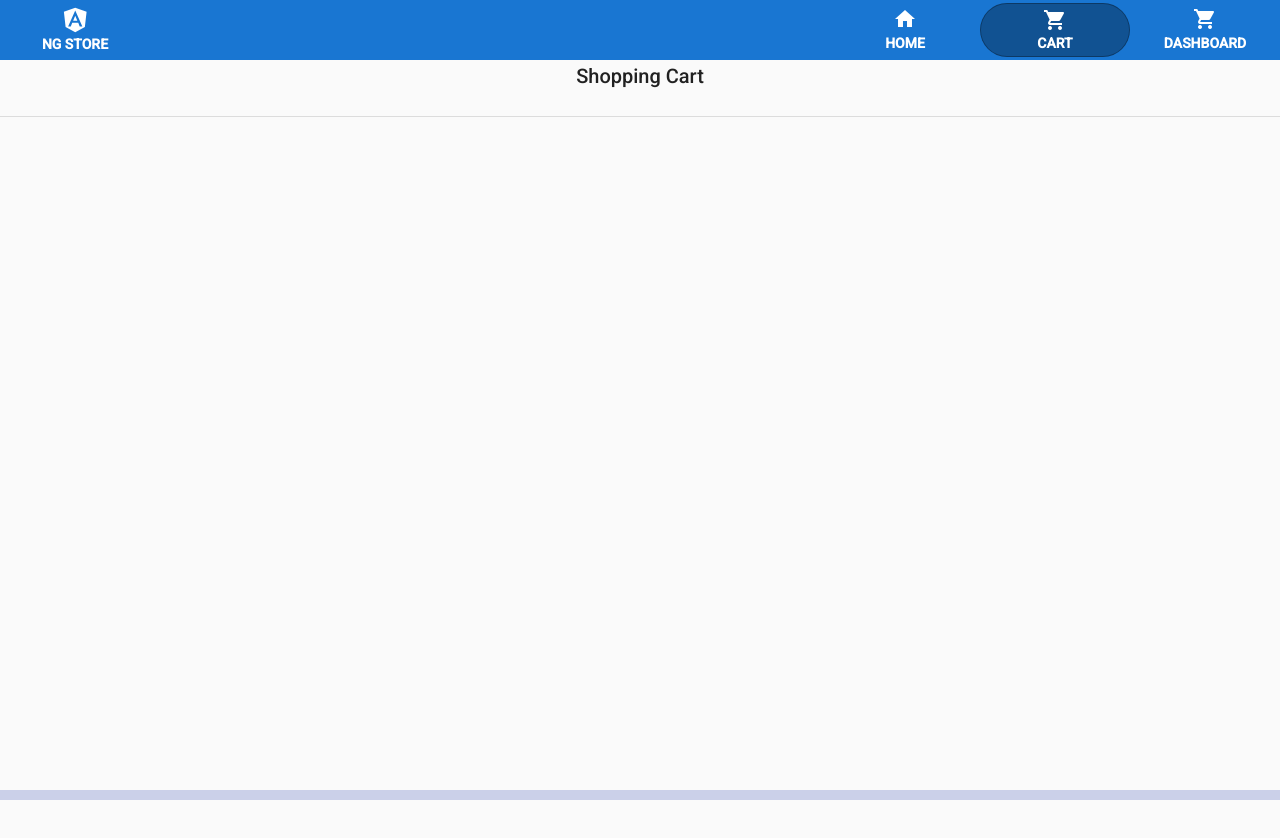
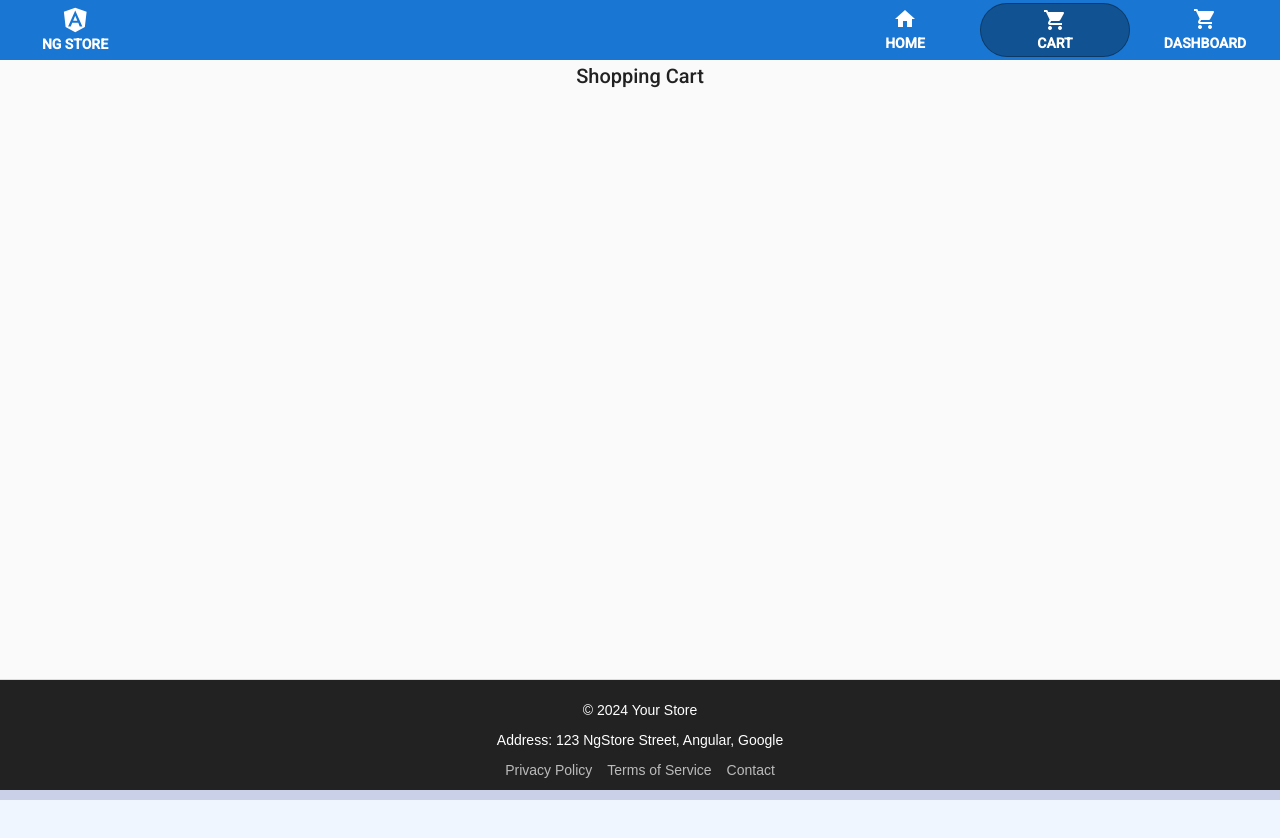
Before and after one commit to Cfun1/ng-store, an Angular app: page /cart in a window 1280 px wide. Shown: the top 838 px of the page. After the commit the page ends 800 px from the top, so only its background shows below. Built offline with nearby package versions, Linux system fonts and the light colour scheme.

Commit message:
add a footer content

```diff
--- a/src/app/app.component.css
+++ b/src/app/app.component.css
@@ -0,0 +1,14 @@
+.main-wrapper {
+    display: flex;
+    flex-direction: column;
+    height: 100%;
+}
+
+.router-outlet-container {
+    margin-bottom: 3em;
+    flex: 1 0;
+}
+
+app-footer {
+    margin-top: auto;
+}
--- a/src/app/app.component.html
+++ b/src/app/app.component.html
@@ -1,3 +1,4 @@
+<div class="main-wrapper">
   <app-header>
     <app-navbar [title]="navbarTitle"></app-navbar>
   </app-header>
@@ -8,3 +9,4 @@
 
   <mat-divider></mat-divider>
   <app-footer></app-footer>
+</div>
--- a/src/app/shared/footer/footer.component.css
+++ b/src/app/shared/footer/footer.component.css
@@ -24,3 +24,44 @@ progress::-webkit-progress-value {
             opacity: 1;
       }
 }
+
+/**/
+/* Footer Styling */
+.footer {
+      background-color: #222;
+      color: #fff;
+      padding: 20px 0;
+      text-align: center;
+      font-family: Arial, sans-serif;
+}
+
+.footer-container {
+      max-width: 1200px;
+      margin: 0 auto;
+      padding: 0 15px;
+      display: flex;
+      flex-direction: column;
+      gap: 10px;
+}
+
+.footer p {
+      margin: 0;
+      font-size: 14px;
+}
+
+.footer-links {
+      display: flex;
+      justify-content: center;
+      gap: 15px;
+}
+
+.footer-links a {
+      color: #bbb;
+      text-decoration: none;
+      font-size: 14px;
+      transition: color 0.3s ease;
+}
+
+.footer-links a:hover {
+      color: #fff;
+}
--- a/src/app/shared/footer/footer.component.html
+++ b/src/app/shared/footer/footer.component.html
@@ -1,3 +1,15 @@
+<footer class="footer">
+    <div class="footer-container">
+        <p>&copy; 2024 Your Store</p>
+        <p>Address: 123 NgStore Street, Angular, Google</p>
+        <nav class="footer-links">
+            <a href="#">Privacy Policy</a>
+            <a href="#">Terms of Service</a>
+            <a href="#">Contact</a>
+        </nav>
+    </div>
+</footer>
+
 <mat-progress-bar mode="determinate" class="scroll-progress"
                   [value]="currentPosition$ |async"
                   max="100"></mat-progress-bar>
--- a/src/styles.css
+++ b/src/styles.css
@@ -1,12 +1,13 @@
 html,
 body {
   height: 100%;
+  margin: 0;
   scroll-behavior: smooth;
   background-color: var(--second-bg-color);
+
 }
 
 body {
-  margin: 0;
   font-family: Roboto, "Helvetica Neue", sans-serif;
   font-size: 1rem;
 }
```
Lines whose indentation alone changed are shown as unchanged.
